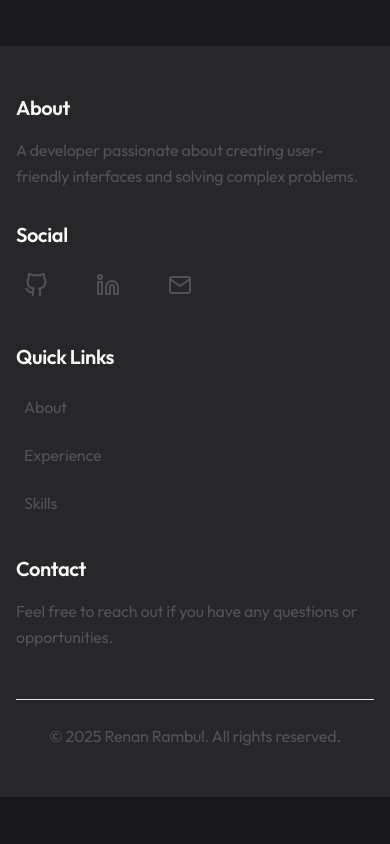
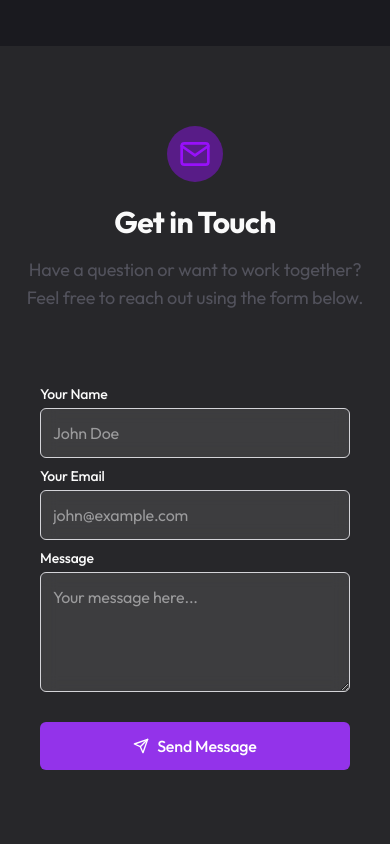
Before and after one commit to rrambul/portifolio, a Next.js app: page /en in a window 390 px wide. Shown: the part 7400-8244 px from the top of the page. Before the commit the page ends 8197 px from the top, so only its background shows below. Built offline with nearby package versions, Linux system fonts and the light colour scheme; no server answers.

Commit message:
feat: add contact form

```diff
--- a/package.json
+++ b/package.json
@@ -16,11 +16,13 @@
     "next": "15.3.1",
     "next-intl": "^4.1.0",
     "next-themes": "^0.4.6",
+    "nodemailer": "^6.10.1",
     "react": "^19.0.0",
     "react-dom": "^19.0.0",
     "react-icons": "^5.5.0",
     "react-intersection-observer": "^9.16.0",
     "react-tsparticles": "^2.12.2",
+    "resend": "^4.4.1",
     "three": "^0.176.0",
     "tsparticles": "^2.12.0",
     "tsparticles-engine": "^2.12.0",
@@ -30,6 +32,7 @@
     "@eslint/eslintrc": "^3",
     "@tailwindcss/postcss": "^4",
     "@types/node": "^20",
+    "@types/nodemailer": "^6.4.17",
     "@types/react": "^19",
     "@types/react-dom": "^19",
     "eslint": "^9",
--- a/src/app/[locale]/page.tsx
+++ b/src/app/[locale]/page.tsx
@@ -3,6 +3,7 @@ import { About } from "@/components/sections/About";
 import { Experience } from "@/components/sections/Experience";
 import { Skills } from "@/components/sections/Skills";
 // import { Blog } from "@/components/sections/Blog";
+import { Contact } from "@/components/sections/Contact";
 import { Navigation } from "@/components/ui/Navigation";
 import { Footer } from "@/components/ui/Footer";
 
@@ -15,6 +16,7 @@ export default function Home() {
       <Experience />
       <Skills />
       {/* <Blog /> */}
+      <Contact />
       <Footer />
     </main>
   );
--- /dev/null
+++ b/src/app/api/contact/route.ts
@@ -0,0 +1,87 @@
+import { NextResponse } from "next/server";
+import { Resend } from "resend";
+
+// Initialize the Resend client with API key directly
+// Replace this with your API key from https://resend.com
+const resend = new Resend("re_Guek2XGW_FUKA1Z1RV9gBonTfuZCnj51P");
+
+export async function POST(request: Request) {
+  try {
+    // Log that we received a request
+    console.log("Contact API route called");
+
+    const body = await request.json();
+    console.log("Request body:", body);
+
+    const { name, email, message } = body;
+
+    // Validate the incoming data
+    if (!name || !email || !message) {
+      console.log("Missing required fields:", { name, email, message });
+      return NextResponse.json(
+        { error: "Name, email, and message are required" },
+        { status: 400 }
+      );
+    }
+
+    console.log("Attempting to send email via Resend...");
+
+    try {
+      // Send the email using Resend with hardcoded values
+      const result = await resend.emails.send({
+        from: "onboarding@resend.dev", // Using the default Resend testing email
+        to: "renanrambuls@gmail.com", // Must match exactly the email used for your Resend account
+        subject: `New Contact Form Submission from ${name}`,
+        replyTo: email,
+        text: `
+          Name: ${name}
+          Email: ${email}
+
+          Message:
+          ${message}
+        `,
+        html: `
+          <div style="font-family: sans-serif; max-width: 600px; margin: 0 auto;">
+            <h2 style="color: #6d28d9;">New Contact Form Message</h2>
+            <p><strong>Name:</strong> ${name}</p>
+            <p><strong>Email:</strong> ${email}</p>
+            <p><strong>Message:</strong></p>
+            <p style="background-color: #f3f4f6; padding: 12px; border-radius: 4px;">${message.replace(/\n/g, "<br>")}</p>
+          </div>
+        `,
+      });
+
+      console.log("Resend API response:", result);
+
+      const { data, error } = result;
+
+      if (error) {
+        console.error("Resend API returned an error:", error);
+        return NextResponse.json(
+          { error: "Failed to send message", details: error },
+          { status: 500 }
+        );
+      }
+
+      console.log("Email sent successfully with ID:", data?.id);
+      return NextResponse.json({ success: true, id: data?.id });
+    } catch (resendError: unknown) {
+      console.error("Error from Resend API:", resendError);
+      const errorMessage =
+        resendError instanceof Error
+          ? resendError.message
+          : "Unknown error occurred";
+
+      return NextResponse.json(
+        { error: "Failed to send message", details: errorMessage },
+        { status: 500 }
+      );
+    }
+  } catch (error) {
+    console.error("Unhandled error in contact API route:", error);
+    return NextResponse.json(
+      { error: "Failed to send message", details: "Server error" },
+      { status: 500 }
+    );
+  }
+}
--- /dev/null
+++ b/src/components/sections/Contact.tsx
@@ -0,0 +1,58 @@
+"use client";
+
+import { useTranslations } from "next-intl";
+import { motion } from "framer-motion";
+import { FiMail } from "react-icons/fi";
+import { AnimatedContactForm } from "../ui/AnimatedContactForm";
+
+export function Contact() {
+  const t = useTranslations("contact");
+
+  const container = {
+    hidden: { opacity: 0 },
+    show: {
+      opacity: 1,
+      transition: {
+        staggerChildren: 0.2,
+      },
+    },
+  };
+
+  const item = {
+    hidden: { opacity: 0, y: 20 },
+    show: { opacity: 1, y: 0, transition: { duration: 0.5 } },
+  };
+
+  return (
+    <section
+      id="contact"
+      className="py-20 bg-white dark:bg-zinc-900/30 relative overflow-hidden"
+    >
+      <div className="container mx-auto px-4 relative z-10">
+        <motion.div
+          initial="hidden"
+          whileInView="show"
+          viewport={{ once: true }}
+          variants={container}
+          className="max-w-4xl mx-auto"
+        >
+          <motion.div className="text-center mb-12" variants={item}>
+            <motion.div className="inline-block bg-purple-100 dark:bg-purple-900/30 p-3 rounded-full mb-4">
+              <FiMail className="text-purple-600 dark:text-purple-400 h-8 w-8" />
+            </motion.div>
+            <motion.h2 className="text-3xl md:text-4xl font-bold mb-4">
+              {t("title")}
+            </motion.h2>
+            <motion.p className="text-lg text-zinc-600 dark:text-zinc-400 max-w-2xl mx-auto">
+              {t("description")}
+            </motion.p>
+          </motion.div>
+
+          <motion.div variants={item}>
+            <AnimatedContactForm />
+          </motion.div>
+        </motion.div>
+      </div>
+    </section>
+  );
+}
--- a/src/components/ui/AnimatedContactForm.tsx
+++ b/src/components/ui/AnimatedContactForm.tsx
@@ -3,6 +3,7 @@
 import { useState } from "react";
 import { motion, AnimatePresence } from "framer-motion";
 import { FiSend, FiCheck, FiAlertCircle } from "react-icons/fi";
+import { useTranslations } from "next-intl";
 
 interface FormState {
   name: string;
@@ -19,6 +20,8 @@ interface ValidationErrors {
 type SubmissionStatus = "idle" | "submitting" | "success" | "error";
 
 export function AnimatedContactForm() {
+  const t = useTranslations("contact.form");
+
   const [formState, setFormState] = useState<FormState>({
     name: "",
     email: "",
@@ -57,25 +60,25 @@ export function AnimatedContactForm() {
     switch (name) {
       case "name":
         if (!value.trim()) {
-          fieldErrors.name = "Name is required";
+          fieldErrors.name = t("error.nameRequired");
         } else {
           delete fieldErrors.name;
         }
         break;
       case "email":
         if (!value.trim()) {
-          fieldErrors.email = "Email is required";
+          fieldErrors.email = t("error.emailRequired");
         } else if (!/^[^\s@]+@[^\s@]+\.[^\s@]+$/.test(value)) {
-          fieldErrors.email = "Please enter a valid email";
+          fieldErrors.email = t("error.emailInvalid");
         } else {
           delete fieldErrors.email;
         }
         break;
       case "message":
         if (!value.trim()) {
-          fieldErrors.message = "Message is required";
+          fieldErrors.message = t("error.messageRequired");
         } else if (value.length < 10) {
-          fieldErrors.message = "Message is too short";
+          fieldErrors.message = t("error.messageShort");
         } else {
           delete fieldErrors.message;
         }
@@ -95,22 +98,22 @@ export function AnimatedContactForm() {
 
     // Validate each field
     if (!formState.name.trim()) {
-      formErrors.name = "Name is required";
+      formErrors.name = t("error.nameRequired");
       isValid = false;
     }
 
     if (!formState.email.trim()) {
-      formErrors.email = "Email is required";
+      formErrors.email = t("error.emailRequired");
     } else if (!/^[^\s@]+@[^\s@]+\.[^\s@]+$/.test(formState.email)) {
-      formErrors.email = "Please enter a valid email";
+      formErrors.email = t("error.emailInvalid");
       isValid = false;
     }
 
     if (!formState.message.trim()) {
-      formErrors.message = "Message is required";
+      formErrors.message = t("error.messageRequired");
       isValid = false;
     } else if (formState.message.length < 10) {
-      formErrors.message = "Message is too short";
+      formErrors.message = t("error.messageShort");
       isValid = false;
     }
 
@@ -136,8 +139,22 @@ export function AnimatedContactForm() {
     setStatus("submitting");
 
     try {
-      // Simulate API call
-      await new Promise((resolve) => setTimeout(resolve, 1500));
+      // Send data to API endpoint
+      const response = await fetch("/api/contact", {
+        method: "POST",
+        headers: {
+          "Content-Type": "application/json",
+        },
+        body: JSON.stringify({
+          name: formState.name,
+          email: formState.email,
+          message: formState.message,
+        }),
+      });
+
+      if (!response.ok) {
+        throw new Error("Failed to send message");
+      }
 
       // On success
       setStatus("success");
@@ -195,9 +212,9 @@ export function AnimatedContactForm() {
             >
               <FiCheck className="text-green-600 dark:text-green-400 text-4xl mb-4" />
             </motion.div>
-            <h3 className="text-xl font-bold mb-2">Message Sent!</h3>
+            <h3 className="text-xl font-bold mb-2">{t("success")}</h3>
             <p className="text-zinc-600 dark:text-zinc-300">
-              Thank you for your message. I&apos;ll get back to you soon!
+              {t("successMessage")}
             </p>
           </motion.div>
         ) : status === "error" ? (
@@ -215,9 +232,9 @@ export function AnimatedContactForm() {
             >
               <FiAlertCircle className="text-red-600 dark:text-red-400 text-4xl mb-4" />
             </motion.div>
-            <h3 className="text-xl font-bold mb-2">Oops!</h3>
+            <h3 className="text-xl font-bold mb-2">{t("error")}</h3>
             <p className="text-zinc-600 dark:text-zinc-300">
-              Something went wrong. Please try again later.
+              {t("errorMessage")}
             </p>
           </motion.div>
         ) : (
@@ -239,7 +256,7 @@ export function AnimatedContactForm() {
                   htmlFor="name"
                   className="block text-sm font-medium mb-1"
                 >
-                  Your Name
+                  {t("name")}
                 </label>
                 <input
                   type="text"
@@ -249,7 +266,7 @@ export function AnimatedContactForm() {
                   onChange={handleChange}
                   onBlur={handleBlur}
                   className={getInputClasses("name")}
-                  placeholder="John Doe"
+                  placeholder={t("placeholder.name")}
                   disabled={status === "submitting"}
                 />
                 {touched.name && errors.name && (
@@ -272,7 +289,7 @@ export function AnimatedContactForm() {
                   htmlFor="email"
                   className="block text-sm font-medium mb-1"
                 >
-                  Your Email
+                  {t("email")}
                 </label>
                 <input
                   type="email"
@@ -282,7 +299,7 @@ export function AnimatedContactForm() {
                   onChange={handleChange}
                   onBlur={handleBlur}
                   className={getInputClasses("email")}
-                  placeholder="john@example.com"
+                  placeholder={t("placeholder.email")}
                   disabled={status === "submitting"}
                 />
                 {touched.email && errors.email && (
@@ -305,7 +322,7 @@ export function AnimatedContactForm() {
                   htmlFor="message"
                   className="block text-sm font-medium mb-1"
                 >
-                  Message
+                  {t("message")}
                 </label>
                 <textarea
                   id="message"
@@ -316,7 +333,7 @@ export function AnimatedContactForm() {
                   className={`${getInputClasses(
                     "message"
                   )} min-h-[120px] resize-y`}
-                  placeholder="Your message here..."
+                  placeholder={t("placeholder.message")}
                   disabled={status === "submitting"}
                 />
                 {touched.message && errors.message && (
@@ -355,12 +372,12 @@ export function AnimatedContactForm() {
                           ease: "linear",
                         }}
                       />
-                      Sending...
+                      {t("sending")}
                     </>
                   ) : (
                     <>
                       <FiSend className="mr-2" />
-                      Send Message
+                      {t("submit")}
                     </>
                   )}
                 </span>
--- a/src/components/ui/Navigation.tsx
+++ b/src/components/ui/Navigation.tsx
@@ -22,6 +22,7 @@ export function Navigation() {
       { id: "experience", label: t("experience") },
       { id: "skills", label: t("skills") },
       // { id: "blog", label: t("blog") },
+      { id: "contact", label: t("contact") },
     ],
     [t]
   );
--- a/src/messages/en/index.json
+++ b/src/messages/en/index.json
@@ -4,7 +4,8 @@
     "about": "About",
     "experience": "Experience",
     "skills": "Skills",
-    "blog": "Blog"
+    "blog": "Blog",
+    "contact": "Contact"
   },
   "hero": {
     "greeting": "Hello, I'm",
@@ -162,6 +163,33 @@
     "contactText": "Feel free to reach out if you have any questions or opportunities.",
     "copyright": "All rights reserved."
   },
+  "contact": {
+    "title": "Get in Touch",
+    "description": "Have a question or want to work together? Feel free to reach out using the form below.",
+    "form": {
+      "name": "Your Name",
+      "email": "Your Email",
+      "message": "Message",
+      "placeholder": {
+        "name": "John Doe",
+        "email": "john@example.com",
+        "message": "Your message here..."
+      },
+      "error": {
+        "nameRequired": "Name is required",
+        "emailRequired": "Email is required",
+        "emailInvalid": "Please enter a valid email",
+        "messageRequired": "Message is required",
+        "messageShort": "Message is too short"
+      },
+      "submit": "Send Message",
+      "sending": "Sending...",
+      "success": "Message Sent!",
+      "successMessage": "Thank you for your message. I'll get back to you soon!",
+      "error": "Oops!",
+      "errorMessage": "Something went wrong. Please try again later."
+    }
+  },
   "theme": {
     "light": "Light",
     "dark": "Dark",
--- a/src/messages/pt/index.json
+++ b/src/messages/pt/index.json
@@ -4,7 +4,8 @@
     "about": "Sobre",
     "experience": "Experiência",
     "skills": "Habilidades",
-    "blog": "Blog"
+    "blog": "Blog",
+    "contact": "Contato"
   },
   "hero": {
     "greeting": "Olá, eu sou",
@@ -162,6 +163,33 @@
     "contactText": "Sinta-se à vontade para entrar em contato se tiver alguma pergunta ou oportunidade.",
     "copyright": "Todos os direitos reservados."
   },
+  "contact": {
+    "title": "Entre em Contato",
+    "description": "Tem uma pergunta ou quer trabalhar junto? Sinta-se à vontade para entrar em contato usando o formulário abaixo.",
+    "form": {
+      "name": "Seu Nome",
+      "email": "Seu Email",
+      "message": "Mensagem",
+      "placeholder": {
+        "name": "João Silva",
+        "email": "joao@exemplo.com",
+        "message": "Sua mensagem aqui..."
+      },
+      "error": {
+        "nameRequired": "Nome é obrigatório",
+        "emailRequired": "Email é obrigatório",
+        "emailInvalid": "Por favor, insira um email válido",
+        "messageRequired": "Mensagem é obrigatória",
+        "messageShort": "Mensagem é muito curta"
+      },
+      "submit": "Enviar Mensagem",
+      "sending": "Enviando...",
+      "success": "Mensagem Enviada!",
+      "successMessage": "Obrigado pela sua mensagem. Entrarei em contato em breve!",
+      "error": "Ops!",
+      "errorMessage": "Algo deu errado. Por favor, tente novamente mais tarde."
+    }
+  },
   "theme": {
     "light": "Claro",
     "dark": "Escuro",
```
Also changed, not shown: src/app/api/simple-email/route.ts (added, +30 -0 lines), src/app/api/test/route.ts (added, +5 -0 lines), src/components/sections/Hero.tsx (+12 -0 lines), env-example.txt (added), 1 other file (tests, documents, lock files or other folders).
